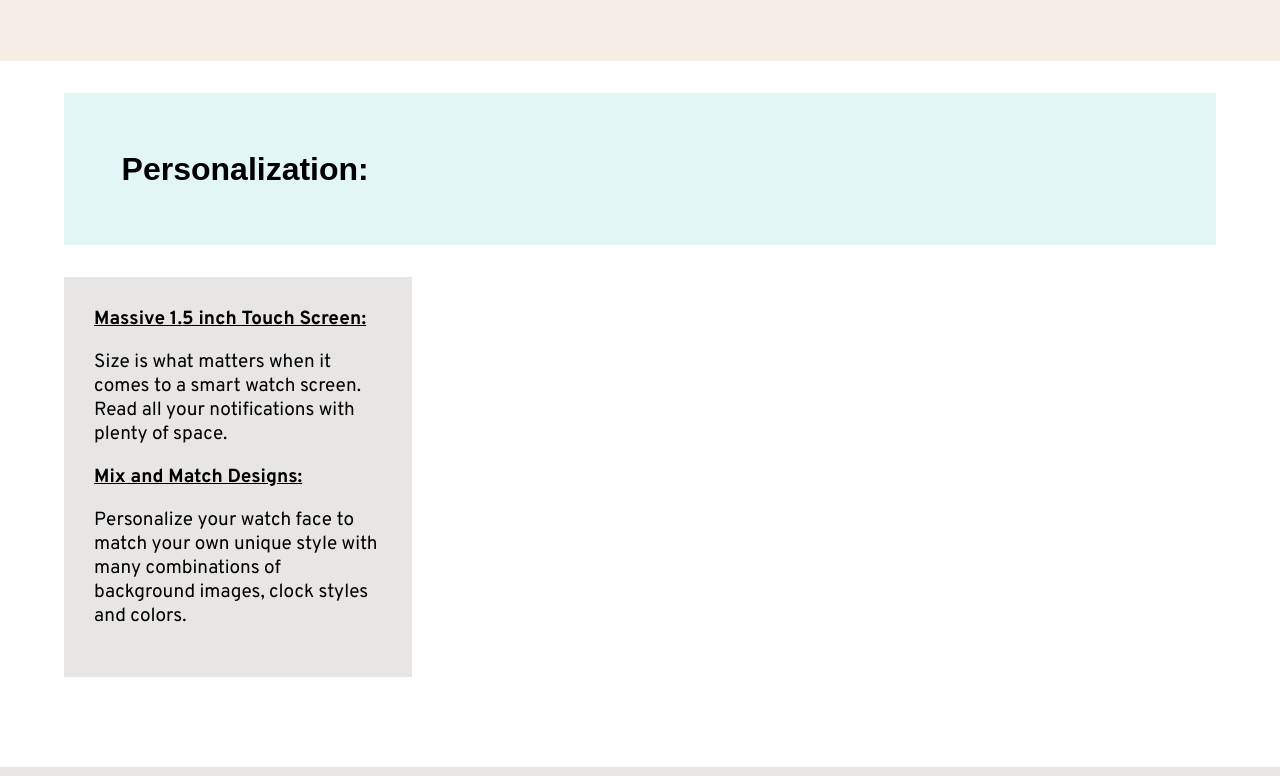
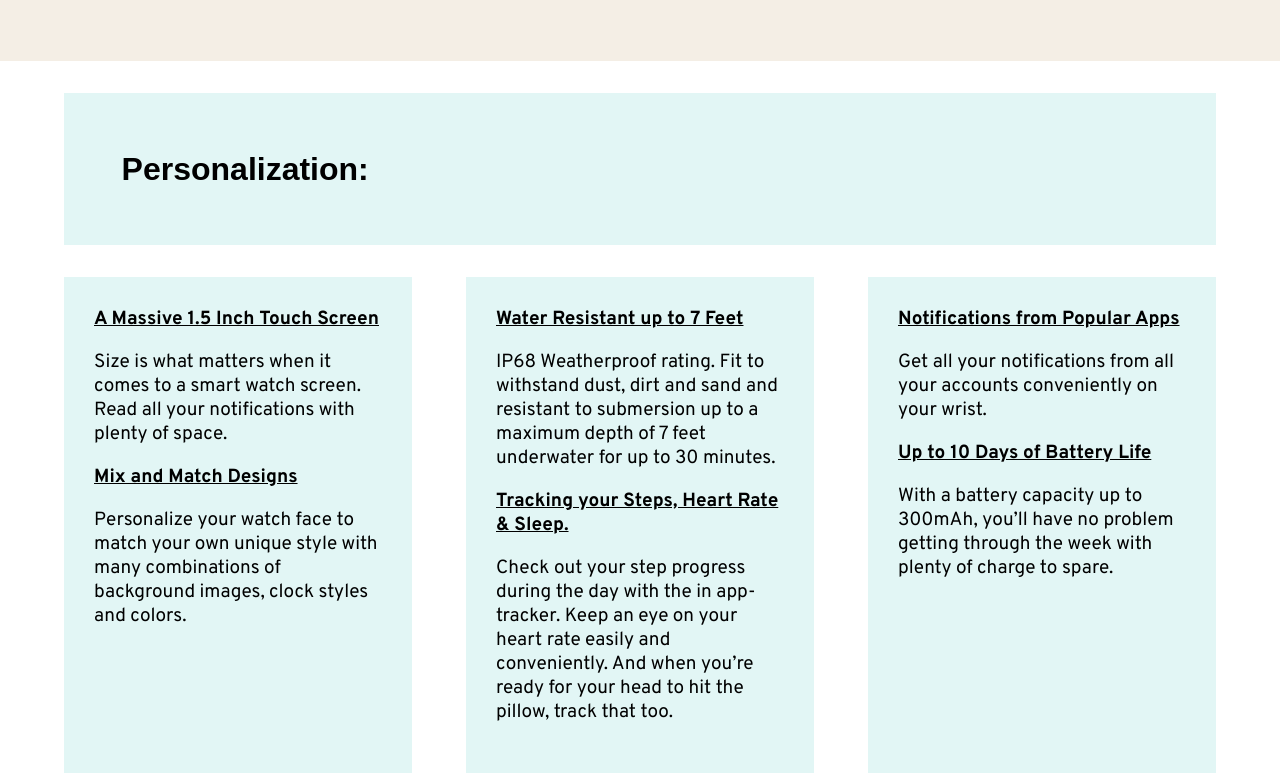
Before and after one commit to oliviarbanks/BrainStation, a plain HTML site: page index.html in a window 1280 px wide. Shown: the part 1568-2344 px from the top of the page. Drawn offline with Linux system fonts and the light colour scheme; a web font is replaced by a local one.

Commit message:
html final

```diff
--- a/index.html
+++ b/index.html
@@ -84,31 +84,41 @@
             </div>
         </div>
 
-
-<div id="personal" class="personal"></div>
+        <div id="personal" class="personal">
             <div class="personal_container">
                 <h3 class="personal_title">Personalization:</h3>
                 <div class="personal_cards">
                     <div class="personal_card">
                         <div class="personal_card-top">
-                            <h4 class="personal_card-title">Massive 1.5 inch Touch Screen:</h4>
-                            <p class="personal_card-touchscreen">Size is what matters when it comes to a smart watch screen. Read all your notifications with plenty of space.</p>
-                     <div class="personal_card-bottom"<
-
+                            <h4 class="personal_card-title">A Massive 1.5 Inch Touch Screen</h4>
+                            <p class="personal_card-touchscreen">Size is what matters when it comes to a smart watch screen. Read all your notifications with plenty of space.
+                            </p>
+                            <h4 class="personal_card-title">Mix and Match Designs</h4>
+                            <p class="personal_card-touchscreen">Personalize your watch face to match your own unique style with many combinations of background images, clock styles and colors.</p>
+                            <div class="personal_card-bottom"></div>
+                        </div>
+                    </div>
                     <div class="personal_card">
-
                         <div class="personal_card-top">
-                              <h4 class="personal_card-title">Mix and Match Designs:</h4>
-                                 <p class="personal_card-touchscreen">Personalize your watch face to match your own unique style with many combinations of background images, clock styles and colors.</p>
+                            <h4 class="personal_card-title">Water Resistant up to 7 Feet</h4>
+                            <p class="personal_card-touchscreen">IP68 Weatherproof rating. Fit to withstand dust, dirt and sand and resistant to submersion up to a maximum depth of 7 feet underwater for up to 30 minutes.</p>
+                            <h4 class="personal_card-title">Tracking your Steps, Heart Rate & Sleep.</h4>
+                            <p class="personal_card-touchscreen">Check out your step progress during the day with the in app-tracker. Keep an eye on your heart rate easily and conveniently. And when you’re ready for your head to hit the pillow, track that too. </p>
+                            <div class="personal_card-bottom"></div>
                         </div>
-
+                    </div>
+                    <div class="personal_card">
+                        <div class="personal_card-top">
+                            <h4 class="personal_card-title">Notifications from Popular Apps</h4>
+                            <p class="personal_card-touchscreen">Get all your notifications from all your accounts conveniently on your wrist.</p>
+                            <h4 class="personal_card-title">Up to 10 Days of Battery Life</h4>
+                            <p class="personal_card-touchscreen">With a battery capacity up to 300mAh, you’ll have no problem getting through the week with plenty of charge to spare. </p>
                         </div>
                     </div>
 
                 </div>
             </div>
         </div>
-
 
 
 
--- a/styles.css
+++ b/styles.css
@@ -246,7 +246,7 @@ ul, ol, li {
   padding: 0 5%;
 }
 .personal_card {
-  background: #E7E6E5;
+  background: #E2F6F5;
   padding: 30px;
   width: 25%;
 margin-bottom: 90px;}
```
Lines whose indentation alone changed are shown as unchanged.
